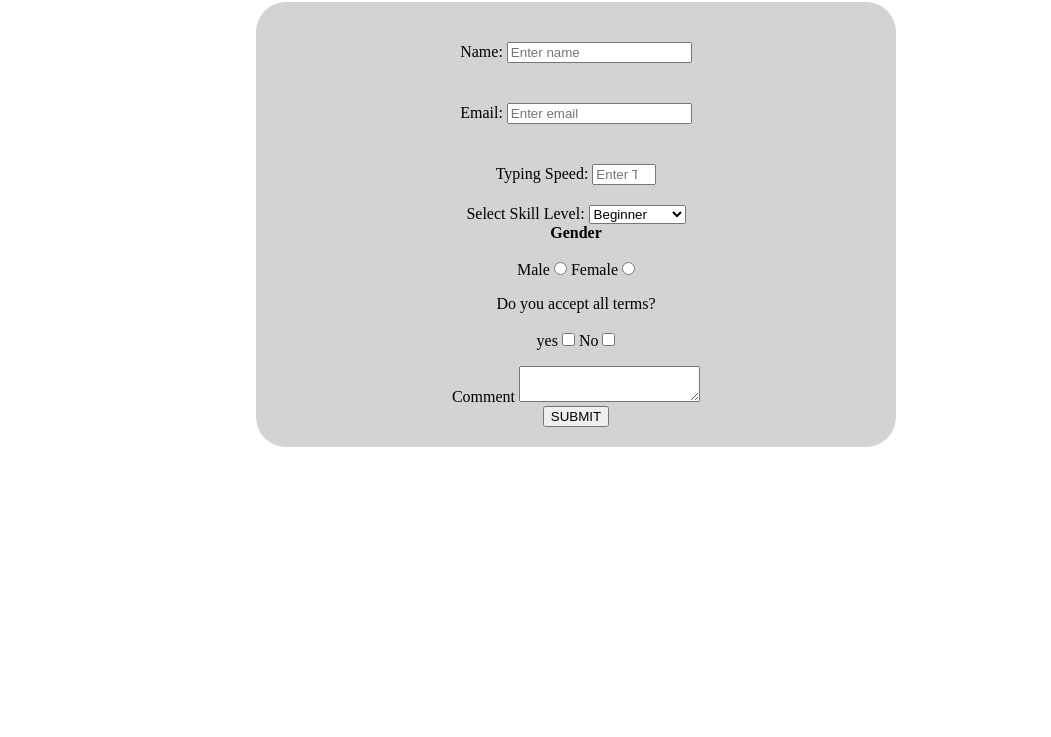
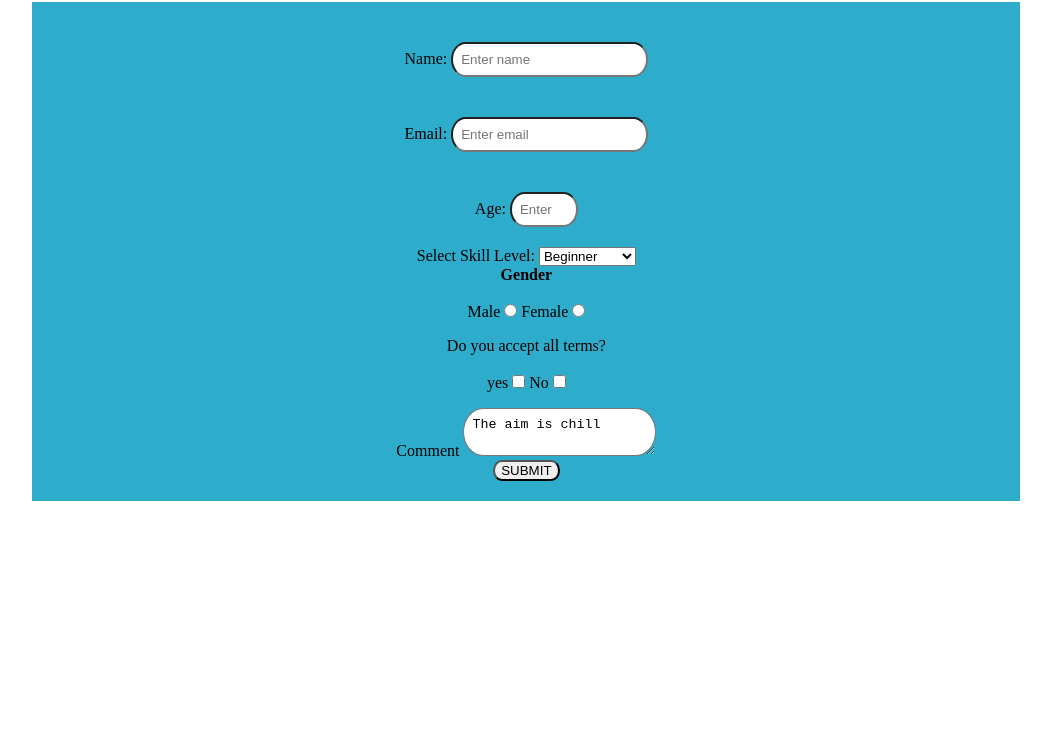
Before and after one commit to lexoxo/Microverse-Challenge, a plain HTML site: page index.html in a window 1280 px wide. Shown: the part 63-800 px from the top of the page, without its empty margins (102-1153 px from the left). Drawn offline with Linux system fonts and the light colour scheme.

Commit message:
i fixed last bugs

```diff
--- a/css/style.css
+++ b/css/style.css
@@ -6,16 +6,26 @@ p {
     font-family: monospace;
   }
   .form-container {
-      background-color: lightgrey;
-      margin-left: 350px;
+      background-color: rgb(45, 172, 204);
+      margin-left: 10%;
       text-align: center;
-      width: 600px;
-    border-radius: 30px;
+      width: 75%;
+
     padding: 20px;
 
 
     }
 
-  input {
+  input{
+    border-radius: 25px/30px;
+    padding: 8px;
     margin: 20px 0px;
   }
+  textarea {
+    border-radius: 25px/30px;
+    padding: 8px;
+  }
+
+  button{
+    border-radius: 25px/30px;
+  }
--- a/index.html
+++ b/index.html
@@ -7,7 +7,7 @@
   </head>
 
   <body>
-    <h1 id="title">Typing Speed Survey Form</h1>
+    <h1 id="title">Microverse Challenge</h1>
     <p id="description"></p>
     <div class="form-container">
       <form id="survey-form" action="">
@@ -17,8 +17,8 @@
         <label id="email-label" for="email">Email: </label>
         <input id="email" type="email" placeholder="Enter email" required>
         <br>
-        <label id="number-label" for="number">Typing Speed: </label>
-        <input id="number" type="number" min="5" max="250" placeholder="Enter Typing Speed" required>
+        <label id="number-label" for="number">Age: </label>
+        <input id="number" type="number" min="1" max="60" placeholder="Enter Age" required>
         <br>
         <label for="dropdown">Select Skill Level:
         <select id="dropdown" name="mostLike" class="form-control" required="">
@@ -42,7 +42,7 @@
           <input id="no" type="checkbox" value="no">
           <br>
           <label for="textarea">Comment</label>
-          <textarea id="textarea"></textarea>
+          <textarea id="textarea">The aim is chill</textarea>
           <br>
           <button id="submit" type="submit">SUBMIT</button>
       </form>
```
